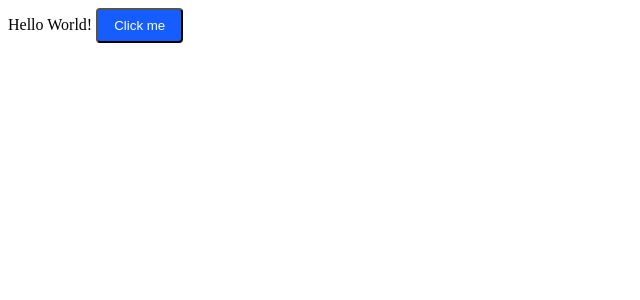
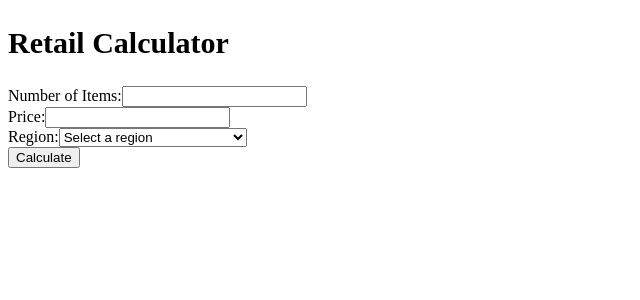
Before and after one commit to dushan-ranasinghage/FoodstuffsRetailCalculator, a React app: page / in a window 1280 px wide. Shown: the top 300 px of the page, without its empty margins (0-640 px from the left). Built offline with nearby package versions, Linux system fonts and the light colour scheme; the HTML template or start-up script is replaced by a standard one.

Commit message:
Add a simple calculator form

```diff
--- a/src/App.tsx
+++ b/src/App.tsx
@@ -9,9 +9,31 @@ import { Fragment } from "react/jsx-runtime";
 
 function App() {
   return (
-    <Fragment>
-      Hello World! <button className="px-4 py-2 bg-blue-600 text-white rounded hover:bg-blue-700 focus:outline-none focus:ring-2 focus:ring-blue-500 focus:ring-offset-2 transition-colors duration-200">Click me</button>
-    </Fragment>
+    <section>
+      <h1 className="text-3xl font-bold">Retail Calculator</h1>
+      <div>
+        <label htmlFor="numberOfItems">Number of Items:</label>
+        <input type="number" id="numberOfItems" name="numberOfItems" />
+      </div>
+      <div>
+        <label htmlFor="price">Price:</label>
+        <input type="number" id="price" name="price" />
+      </div>
+      <div>
+        <label htmlFor="region">Region:</label>
+        <select id="region" name="region">
+          <option value="">Select a region</option>
+          <option value="AUK">AUK - Auckland (6.85%)</option>
+          <option value="WLG">WLG - Wellington (8.00%)</option>
+          <option value="WAI">WAI - Waikato (6.25%)</option>
+          <option value="CHC">CHC - Christchurch (4.00%)</option>
+          <option value="TAS">TAS - Tasmania (8.25%)</option>
+        </select>
+      </div>
+      <div>
+        <button type="button">Calculate</button>
+      </div>
+    </section>
   );
 }
 
```
